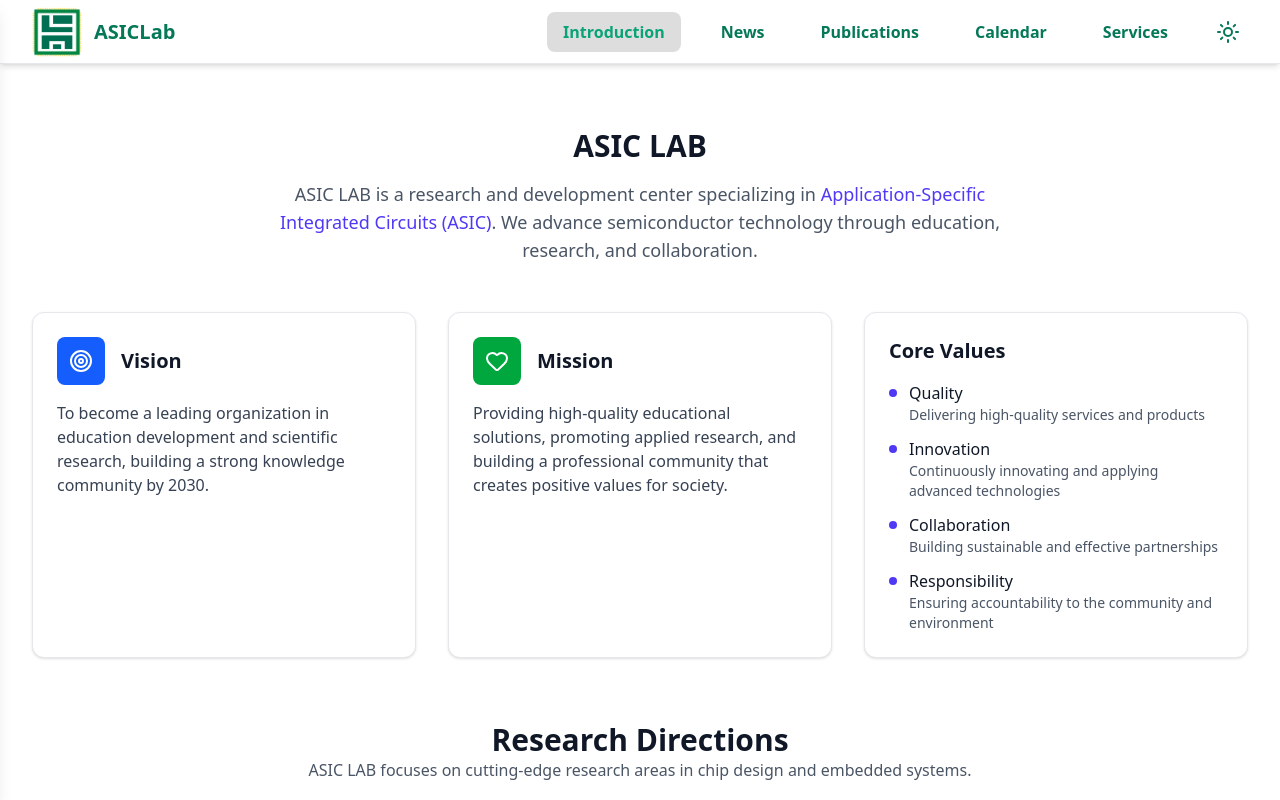
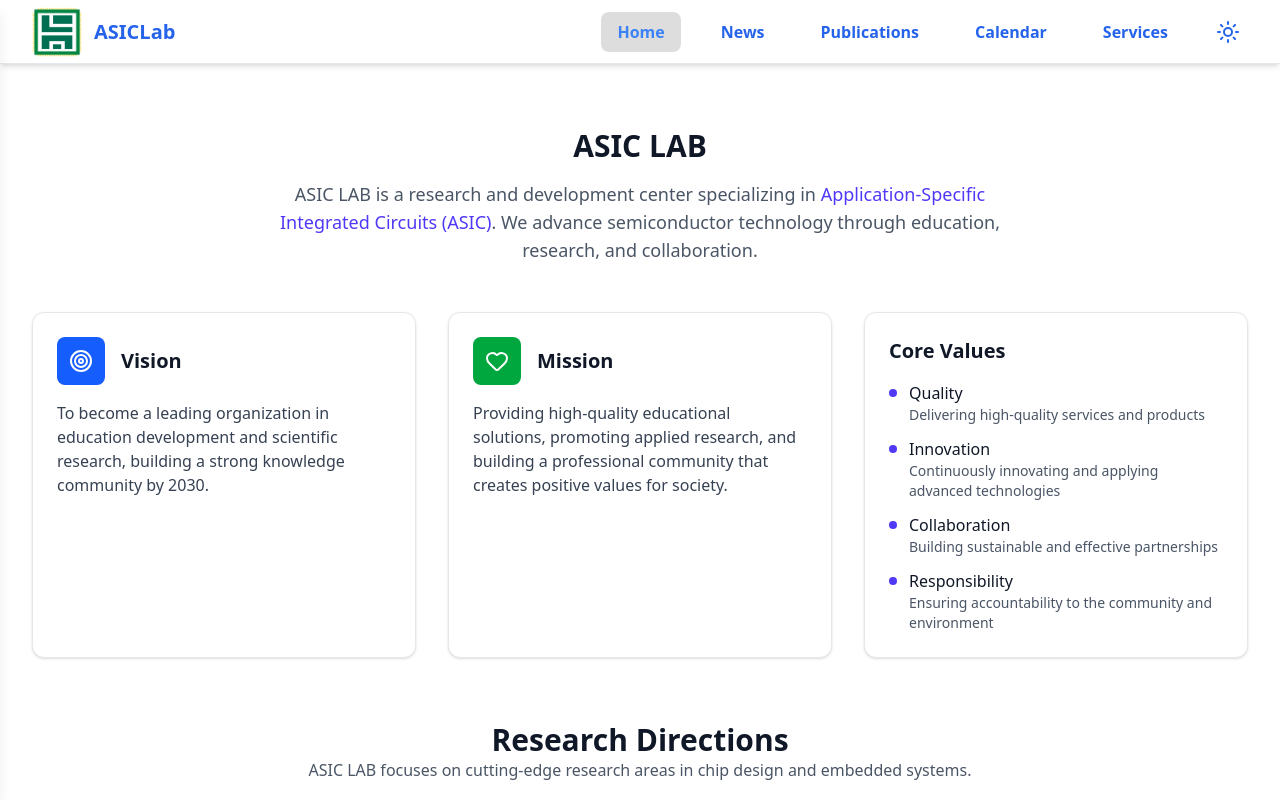
Before and after one commit to UIT20521737/asicweb, a Next.js app: page / in a window 1280 px wide. Shown: the top 800 px of the page. Built offline with nearby package versions, Linux system fonts and the light colour scheme.

Commit message:
update layout

```diff
--- a/src/app/globals.css
+++ b/src/app/globals.css
@@ -3,10 +3,9 @@
 
 /* Định nghĩa màu mặc định (chế độ sáng) */
 @theme {
-
-    --color-primary: #047857;
-    --color-primary-hover: #059669;
-    --color-primary-light:#09a377;
+    --color-primary: #2563EB;       /* đổi từ xanh lá sang xanh dương */
+    --color-primary-hover: #1D4ED8; /* hover màu xanh dương đậm hơn */
+    --color-primary-light:#3B82F6;  /* màu xanh dương nhạt hơn */
     --color-accent: #f59e0b;
     --color-accent-hover: #fbbf24;
     --color-background: #ffffff;
@@ -18,8 +17,8 @@
 
 /* Khi có class="dark", các màu này sẽ được dùng thay thế */
 .dark {
-  --color-primary: #ffffff;
-  --color-primary-light:#f1f1f1;
+  --color-primary: #3B82F6;        /* xanh dương sáng cho dark mode */
+  --color-primary-light:#60A5FA;
   --color-accent: #f59e0b;
   --color-accent-hover: #fbbf24;
   --color-background: #333131;
@@ -28,8 +27,6 @@
   --color-border: #374151;
   --color-active: #6c6464;
 }
-
-
 
 /* Keyframe cho hiệu ứng (nếu cần) */
 @keyframes gradient-shift {
--- a/src/components/Header.js
+++ b/src/components/Header.js
@@ -11,7 +11,7 @@ export default function Header() {
     const routers =  [
         {
             href: "/",
-            content: "Introduction"
+            content: "Home"
         },
         {
             href: "/news",
```
